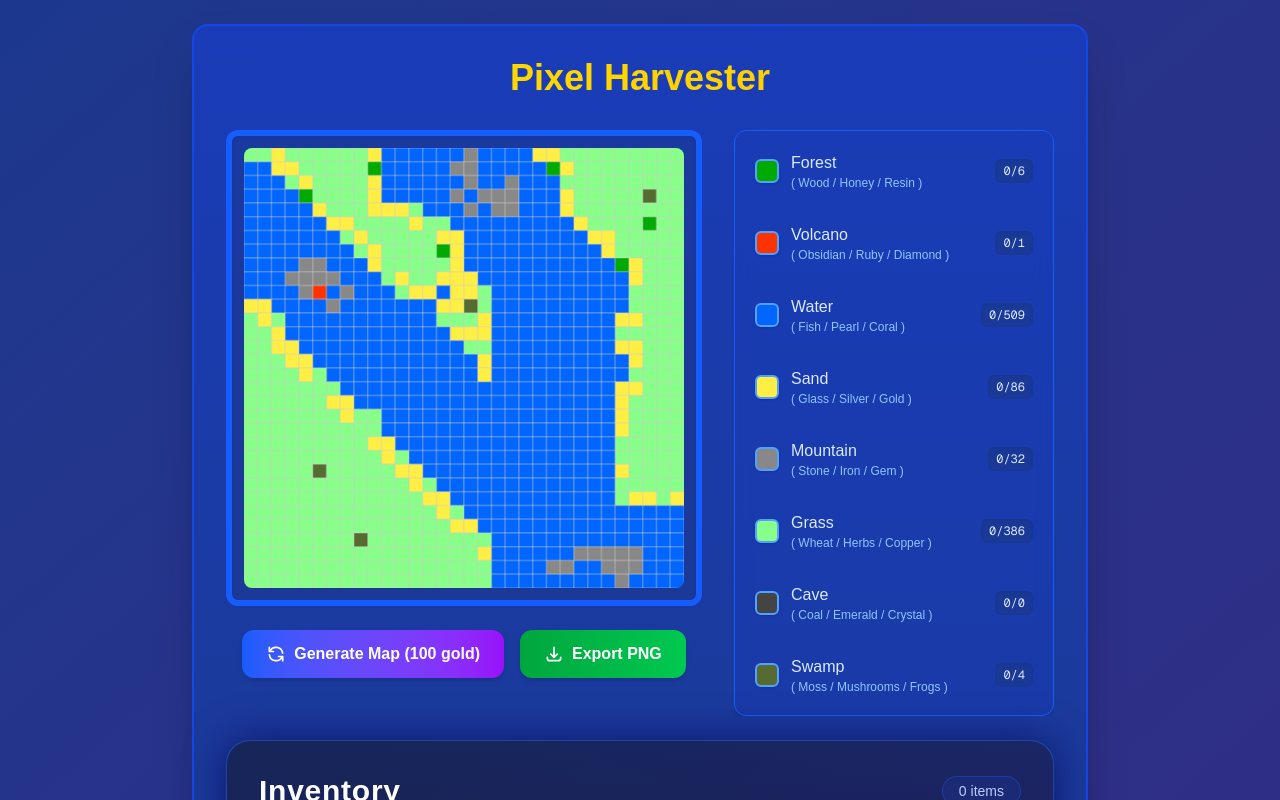
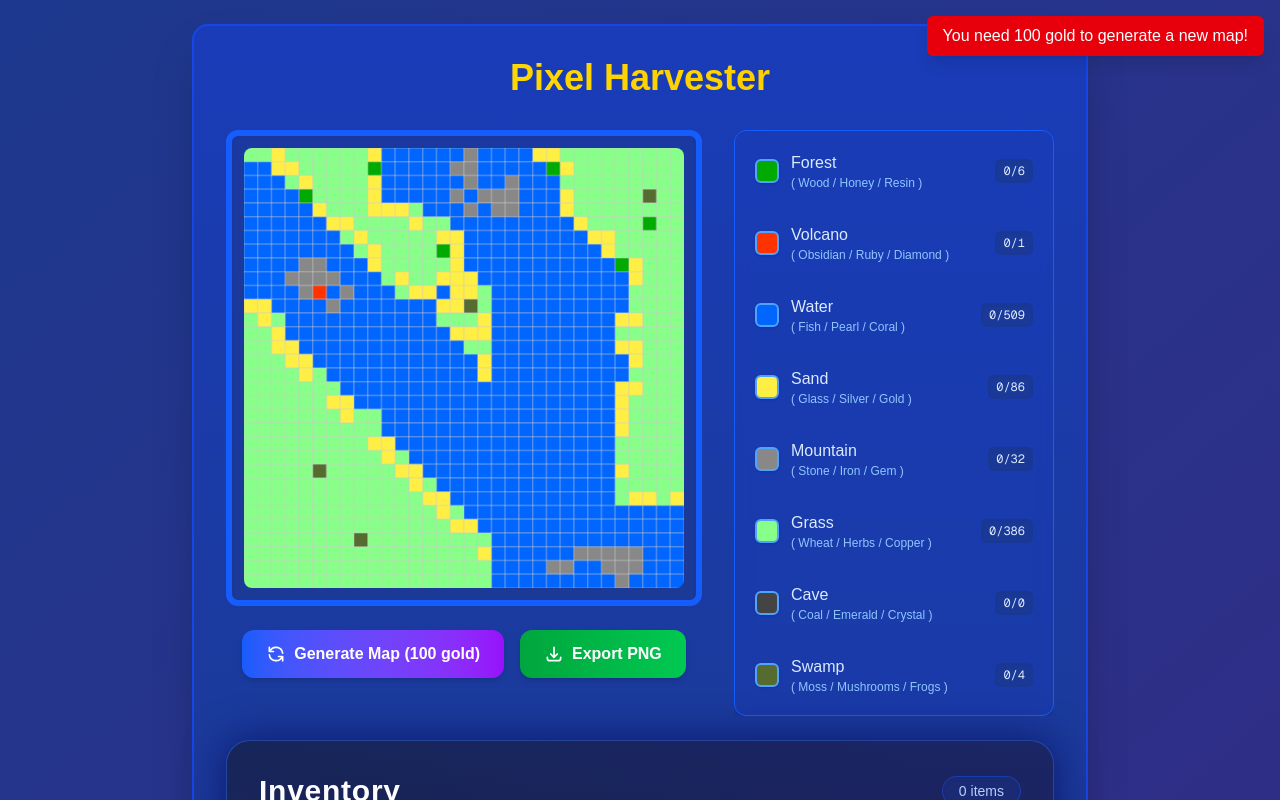
Before and after one commit to AnonAmosAdmn/pixel-map, a Next.js app: page / in a window 1280 px wide. Both pictures are taken after a click on the button "Generate Map (100 gold)". Shown: the top 800 px of the page. Built offline with nearby package versions, Linux system fonts and the light colour scheme.

Commit message:
first commit

```diff
--- a/app/page.tsx
+++ b/app/page.tsx
@@ -1,7 +1,7 @@
 "use client"
 
 import { useState, useRef, useEffect } from 'react';
-
+import { useToast } from '../components/Toast';
 type TerrainType =
 | "tree"
 | "volcano"
@@ -832,6 +832,7 @@ const ITEM_EMOJIS: Partial<Record<keyof Inventory, string>> = {
   NatureWand: "🪄",
 };
 
+
 // Improved cellular automata function for terrain generation
 const generateTerrain = (grid: TerrainType[][], targetTerrain: TerrainType, iterations: number, threshold: number): TerrainType[][] => {
   const newGrid = JSON.parse(JSON.stringify(grid));
@@ -981,7 +982,8 @@ export default function PixelMapGame() {
   const [hasGeneratedFirstMap, setHasGeneratedFirstMap] = useState(false);
   const [lastMapGeneration, setLastMapGeneration] = useState<number>(0);
   const canvasRef = useRef<HTMLCanvasElement>(null);
-
+  const { addToast, ToastContainer } = useToast();
+  const [showResetConfirm, setShowResetConfirm] = useState(false);
 
   // Load map state from localStorage on component mount
   useEffect(() => {
@@ -1293,6 +1295,10 @@ export default function PixelMapGame() {
         ...prev,
         [resourceType]: prev[resourceType] + 1
       }));
+
+      // Show collection toast
+      const rarity = isEpic ? "Epic" : isRare ? "Rare" : "Common";
+      addToast(`Collected ${rarity} ${resourceType} from ${TERRAIN_TYPES[terrainType].name}`, "success");
     }
   };
 
@@ -1370,7 +1376,7 @@ export default function PixelMapGame() {
   const generateMap = () => {
     // Check if player has enough gold (only after first map)
     if (hasGeneratedFirstMap && gold < 100) {
-      alert("You need 100 gold to generate a new map!");
+      addToast("You need 100 gold to generate a new map!", "error");
       return;
     }
 
@@ -1478,10 +1484,10 @@ export default function PixelMapGame() {
 
   // Reset inventory
   const resetInventory = () => {
-    if (confirm('Are you sure you want to reset your inventory? This cannot be undone.')) {
-      setInventory(INITIAL_INVENTORY);
-      setGold(0);
-    }
+    setInventory(INITIAL_INVENTORY);
+    setGold(0);
+    addToast("Inventory has been reset", "info");
+    setShowResetConfirm(false);
   };
 
   // Check if a specific pixel is on cooldown
@@ -1491,15 +1497,16 @@ export default function PixelMapGame() {
     );
   };
 
-  function craftItem(
+  // Craft item function with toast support
+  const craftItem = (
     recipe: Recipe,
     inventory: Inventory,
     setInventory: (inv: Inventory) => void
-  ) {
+  ) => {
     // Check requirements
     for (const [resource, required] of Object.entries(recipe.inputs)) {
       if ((inventory[resource as keyof Inventory] || 0) < required) {
-        alert(`Not enough ${resource} to craft ${recipe.output}`);
+        addToast(`Not enough ${resource} to craft ${recipe.output}`, "error");
         return;
       }
     }
@@ -1515,19 +1522,20 @@ export default function PixelMapGame() {
       (newInventory[recipe.output] || 0) + recipe.amount;
 
     setInventory(newInventory);
-  }
+    addToast(`Crafted ${recipe.amount}x ${recipe.output}!`, "success");
+  };
 
   // Sell items for gold
   const sellItem = (item: keyof Inventory, amount: number) => {
     const value = ITEM_VALUES[item] || 0;
 
     if (value === 0) {
-      alert("This item cannot be sold.");
+      addToast("This item cannot be sold.", "error");
       return;
     }
 
     if (inventory[item] < amount) {
-      alert(`You don't have enough ${item} to sell.`);
+      addToast(`You don't have enough ${item} to sell.`, "error");
       return;
     }
 
@@ -1540,7 +1548,7 @@ export default function PixelMapGame() {
 
     setGold(prev => prev + totalValue);
 
-    alert(`Sold ${amount}x ${item} for ${totalValue} gold!`);
+    addToast(`Sold ${amount}x ${item} for ${totalValue} gold!`, "success");
   };
 
   return (
@@ -1648,6 +1656,30 @@ export default function PixelMapGame() {
           </div>
         </div>
 
+        <ToastContainer />
+        {showResetConfirm && (
+          <div className="fixed inset-0 bg-black bg-opacity-50 flex items-center justify-center z-50">
+            <div className="bg-blue-900 p-6 rounded-xl border border-blue-700">
+              <h3 className="text-white text-xl mb-4">Confirm Reset</h3>
+              <p className="text-blue-200 mb-6">Are you sure you want to reset your inventory? This cannot be undone.</p>
+              <div className="flex gap-4 justify-end">
+                <button
+                  onClick={() => setShowResetConfirm(false)}
+                  className="px-4 py-2 bg-blue-600 text-white rounded-lg"
+                >
+                  Cancel
+                </button>
+                <button
+                  onClick={resetInventory}
+                  className="px-4 py-2 bg-red-600 text-white rounded-lg"
+                >
+                  Reset
+                </button>
+              </div>
+            </div>
+          </div>
+        )}
+
         <div className="relative bg-gradient-to-b from-blue-950/95 to-indigo-950/95 p-6 sm:p-8 rounded-3xl border border-blue-500/40 shadow-[0_0_40px_rgba(0,0,80,0.6)] mb-8 backdrop-blur-md overflow-hidden">
 
           {/* Subtle glow overlay */}
@@ -1672,7 +1704,7 @@ export default function PixelMapGame() {
               </div>
             </div>
             <button
-              onClick={resetInventory}
+              onClick={() => setShowResetConfirm(true)}
               className="text-sm bg-red-700/80 hover:bg-red-600 text-white px-4 py-2 rounded-xl flex items-center gap-2 transition-all hover:scale-105 shadow-lg"
             >
               <svg xmlns="http://www.w3.org/2000/svg" className="h-4 w-4" fill="none" viewBox="0 0 24 24" stroke="currentColor">
@@ -1849,7 +1881,7 @@ export default function PixelMapGame() {
                   <div className="flex gap-3">
                     {canCraft && (
                       <button
-                        onClick={() => craftItem(recipe, inventory, setInventory)}
+                        onClick={() => recipe && craftItem(recipe, inventory, setInventory)}
                         className="flex-1 bg-green-600 hover:bg-green-500 text-white py-2 rounded-lg font-semibold transition-all shadow hover:scale-105"
                       >
                         Craft
--- /dev/null
+++ b/components/Toast.tsx
@@ -0,0 +1,64 @@
+"use client"
+
+import { useState, useEffect } from 'react';
+
+interface ToastProps {
+  message: string;
+  type?: 'success' | 'error' | 'info';
+  duration?: number;
+  onClose: () => void;
+}
+
+const Toast = ({ message, type = 'info', duration = 3000, onClose }: ToastProps) => {
+  useEffect(() => {
+    const timer = setTimeout(onClose, duration);
+    return () => clearTimeout(timer);
+  }, [duration, onClose]);
+
+  const bgColor = {
+    success: 'bg-green-600',
+    error: 'bg-red-600',
+    info: 'bg-blue-600'
+  }[type];
+
+  return (
+    <div className={`fixed top-4 right-4 ${bgColor} text-white px-4 py-2 rounded-md shadow-lg z-50 transition-opacity opacity-100`}>
+      {message}
+    </div>
+  );
+};
+
+interface ToastItem {
+  id: number;
+  message: string;
+  type: 'success' | 'error' | 'info';
+}
+
+export const useToast = () => {
+  const [toasts, setToasts] = useState<ToastItem[]>([]);
+
+  const addToast = (message: string, type: 'success' | 'error' | 'info' = 'info') => {
+    const id = Date.now();
+    // Clear all previous toasts and add only the new one
+    setToasts([{ id, message, type }]);
+  };
+
+  const removeToast = (id: number) => {
+    setToasts(prev => prev.filter(toast => toast.id !== id));
+  };
+
+  const ToastContainer = () => (
+    <div className="fixed top-4 right-4 z-50 space-y-2">
+      {toasts.map(toast => (
+        <Toast
+          key={toast.id}
+          message={toast.message}
+          type={toast.type}
+          onClose={() => removeToast(toast.id)}
+        />
+      ))}
+    </div>
+  );
+
+  return { addToast, ToastContainer };
+};
```
